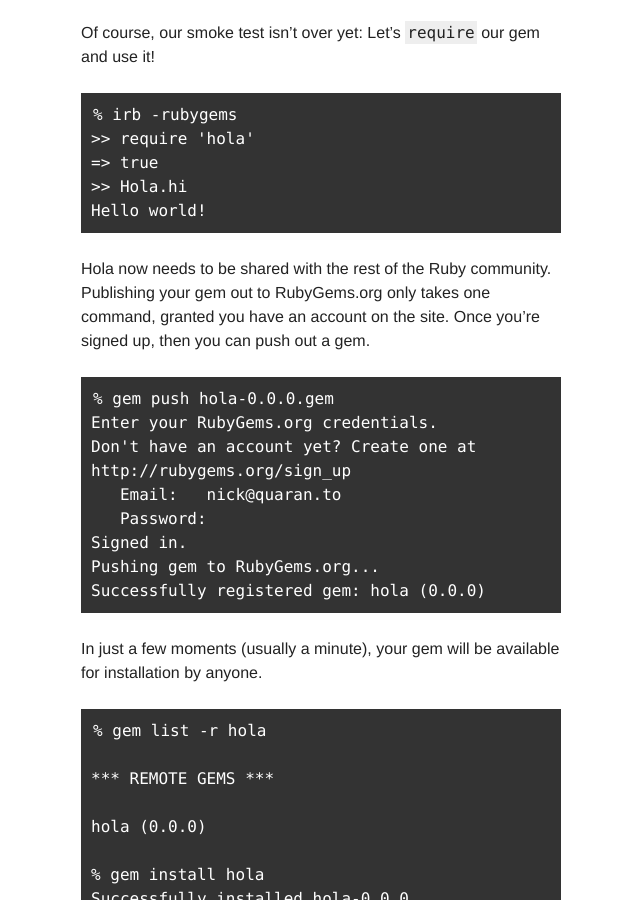
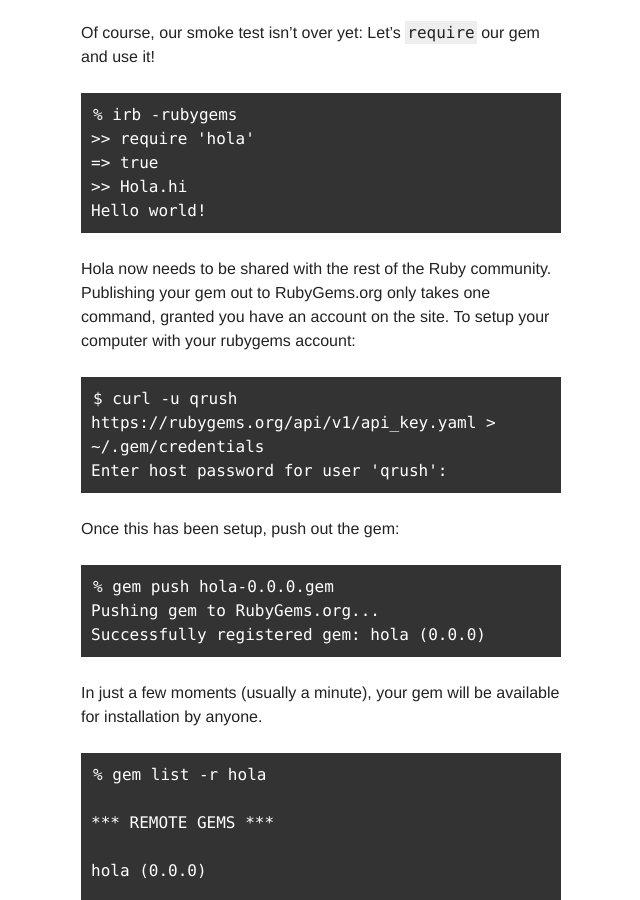
Before and after one commit to radar/guides, a Jekyll site: the page built from make-your-own-gem.md, in a window 1280 px wide and 900 px high, scrolled down 2242 px. Shown: the whole window, without its empty margins (319-959 px from the left). Built offline with Jekyll 4.4.1, drawn with Linux system fonts in a browser that asks for light colours.

Commit message:
add docs about authentication for api and publishing gems, close #4

```diff
--- a/make-your-own-gem.md
+++ b/make-your-own-gem.md
@@ -101,16 +101,17 @@ Of course, our smoke test isn’t over yet: Let’s `require` our gem and use it
     >> Hola.hi
     Hello world!
 
-Hola now needs to be shared with the rest of the Ruby community. Publishing
-your gem out to RubyGems.org only takes one command, granted you have an
-account on the site. Once you’re signed up, then you can push out a gem.
+Hola now needs to be shared with the rest of the Ruby community. Publishing your
+gem out to RubyGems.org only takes one command, granted you have an account on
+the site. To setup your computer with your rubygems account:
+
+    $ curl -u qrush https://rubygems.org/api/v1/api_key.yaml >
+    ~/.gem/credentials
+    Enter host password for user 'qrush':
+
+Once this has been setup, push out the gem:
 
     % gem push hola-0.0.0.gem
-    Enter your RubyGems.org credentials.
-    Don't have an account yet? Create one at http://rubygems.org/sign_up
-       Email:   nick@quaran.to
-       Password:
-    Signed in.
     Pushing gem to RubyGems.org...
     Successfully registered gem: hola (0.0.0)
 
```
Also changed, not shown: rubygems-org-api.md (+11 -0 lines).
